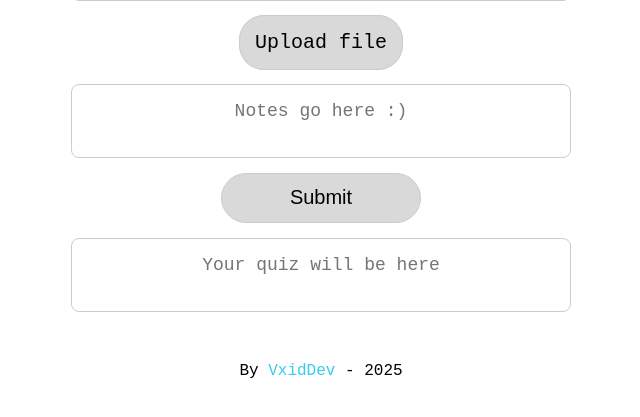
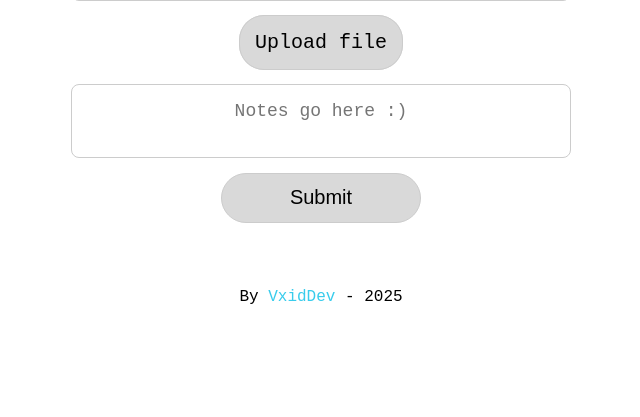
Before and after one commit to VxidDev/eduDuck, a Python web app: template templates/index.html in a window 1280 px wide. Shown: the part 295-712 px from the top of the page, without its empty margins (319-959 px from the left). Run offline with Jinja, Linux system fonts and the light colour scheme; the template is opened without the code that fills it, so the values that code supplies are empty.

Commit message:
Forgot to save the files lmao

```diff
--- a/static/script.js
+++ b/static/script.js
@@ -1,6 +1,6 @@
 const NoteInput = document.querySelector(".notes");
 const Submit = document.querySelector(".submit");
-const OutputDisplay = document.querySelector(".output");
+const StatusLabel = document.querySelector(".status");
 const TextInputs = document.querySelectorAll(".textInput")
 const ApiKeyInput = document.querySelector(".apiKey");
 const FileInputs = document.querySelectorAll(".file-upload-wrapper");
@@ -51,7 +51,7 @@ Submit.addEventListener('click' , async () => {
         model = false;
     }
 
-    OutputDisplay.textContent = msg;
+    StatusLabel.textContent = msg;
     if (!notes || !apiKey || notes.split(' ').length > 2500 || (!model && model !== false)) return;
 
     try {
@@ -66,7 +66,7 @@ Submit.addEventListener('click' , async () => {
         window.location.href = `/quiz?quiz=${encodeURIComponent(JSON.stringify(data))}`;
 
     } catch (error) {
-        OutputDisplay.textContent = "Error while generating quiz.";
+        StatusLabel.textContent = "Error while generating quiz.";
     }
 })
 
--- a/templates/index.html
+++ b/templates/index.html
@@ -28,7 +28,7 @@
         </div>
         <textarea class="notes textInput standard" placeholder="Notes go here :)"></textarea>
         <button class="button submit">Submit</button>
-        <textarea class="output textInput standard" placeholder="Your quiz will be here"></textarea>
+        <span class="status"></span>
     </div>
     <footer>
             <span class="">By <a class="repoLink" href="https://github.com/VxidDev/eduDuck/">VxidDev</a> - 2025</span>
```
